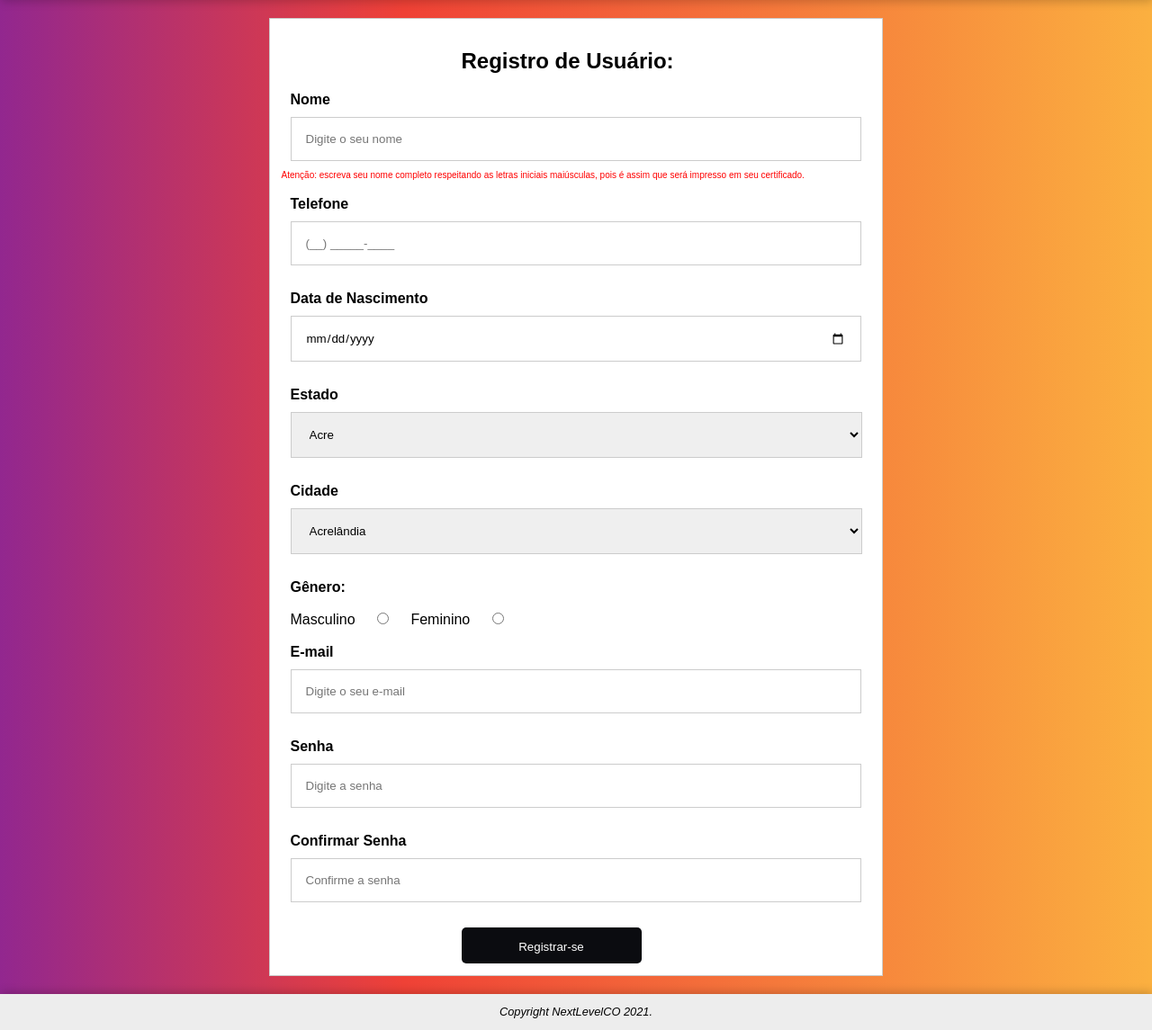
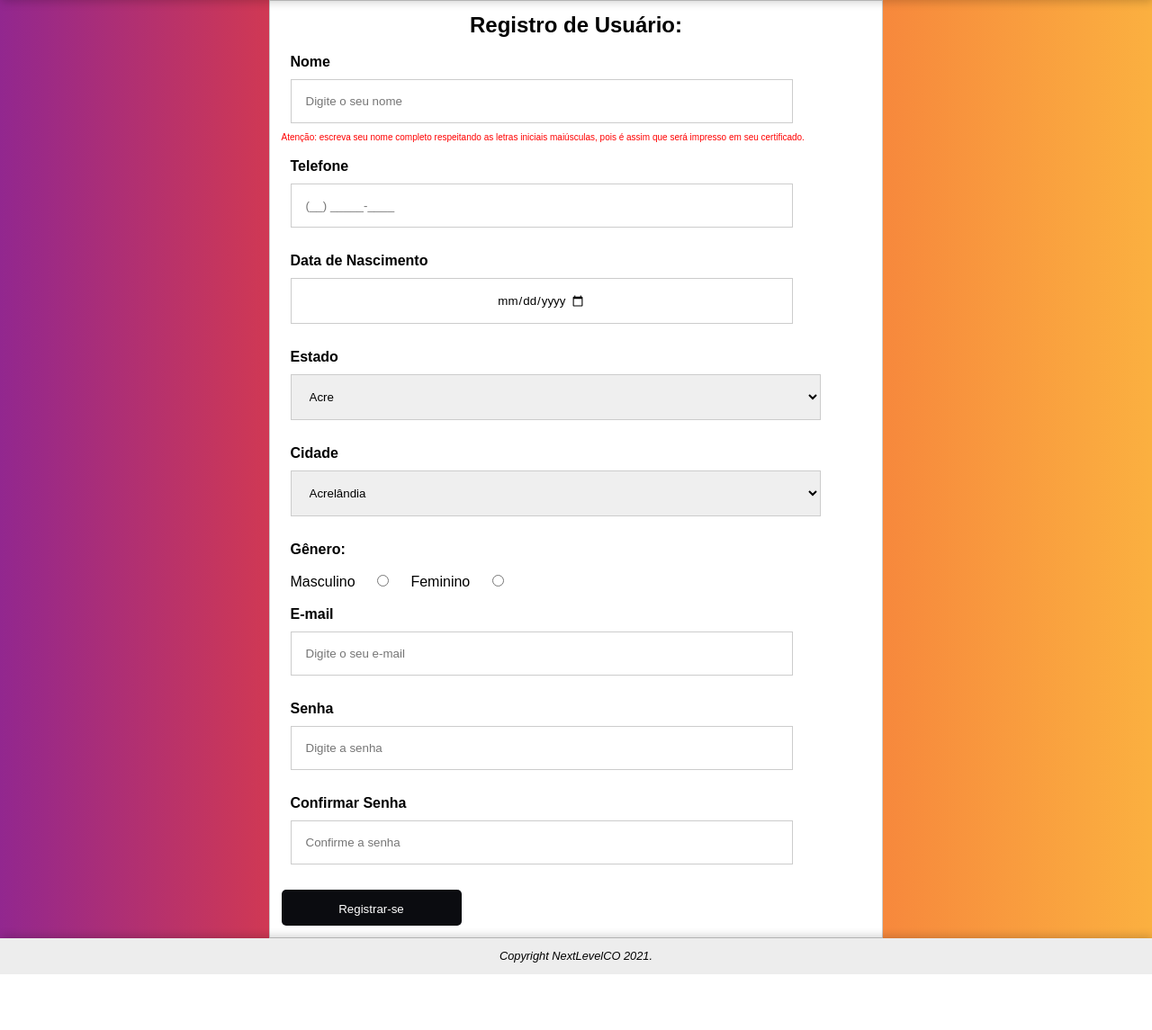
Before and after one commit to lucasgiannone/nlevel, a PHP site: page /registro.php in a window 1280 px wide. Shown: the part 56-1201 px from the top of the page at 90% size. After the commit the page ends 1139 px from the top, so only its background shows below. Run offline with PHP 8.4, Linux system fonts and the light colour scheme; style sheets or scripts are compiled from the project's sources; some libraries are stand-ins or nearby versions.

Commit message:
Registro coisado (esqueci o nome)

```diff
--- a/css/registro.css
+++ b/css/registro.css
@@ -141,18 +141,14 @@ footer {
 }
 
 /* Final Footer */
+#registroh2 {
+  color: black;
+  text-align: center;
+}
+
 .reg-wrap {
   background: -webkit-gradient(linear, left top, right top, from(#92278f), color-stop(35%, #ef4136), to(#fbb040));
   background: linear-gradient(90deg, #92278f 0%, #ef4136 35%, #fbb040 100%);
-}
-
-#registroh2 {
-  color: black;
-  margin-inline: 200px;
-  margin-block: 20px;
-}
-
-.reg-wrap {
   -webkit-box-align: center;
       -ms-flex-align: center;
           align-items: center;
@@ -167,8 +163,14 @@ form {
   background-color: white;
   padding: 1vw;
   margin: auto;
-  margin-block: 20px;
   border: 1px solid #ccc;
+  max-width: 100%;
+}
+
+@media screen and (max-width: 600px) {
+  form {
+    text-align: center;
+  }
 }
 
 form > label {
@@ -176,31 +178,30 @@ form > label {
   font-family: Arial, Helvetica, sans-serif;
   font-weight: bold;
   margin: 10px;
+  max-width: 80%;
 }
 
 /* Inputs */
-input[type=email], input[type=password], input[type=text], input[type=tel] {
-  display: block;
+input[type=email], input[type=date], input[type=password], input[type=text], input[type=tel] {
+  display: -webkit-box;
+  display: -ms-flexbox;
+  display: flex;
   width: 600px;
   padding: 1rem;
   margin: 10px;
   border: 1px solid #ccc;
-}
-
-input[type=date] {
-  display: block;
-  width: 600px;
-  padding: 1rem;
-  margin: 10px;
-  border: 1px solid #ccc;
+  max-width: 80%;
 }
 
 form select {
-  display: block;
+  display: -webkit-box;
+  display: -ms-flexbox;
+  display: flex;
   width: 635px;
   padding: 1rem;
   margin: 10px;
   border: 1px solid #ccc;
+  max-width: 90%;
 }
 
 button[type=submit] {
@@ -213,7 +214,7 @@ button[type=submit] {
   cursor: pointer;
   height: 40px;
   width: 200px;
-  margin-inline: 200px;
+  max-width: 100%;
 }
 
 button:hover {
--- a/css/registro.scss
+++ b/css/registro.scss
@@ -133,17 +133,15 @@ footer{
 
 $buttons: #0b0c10;
 
-.reg-wrap{
-	background: linear-gradient(90deg, rgba(146,39,143,1) 0%, rgba(239,65,54,1) 35%, rgba(251,176,64,1) 100%);
-}
+
 
 #registroh2{
 	color: black;
-	margin-inline: 200px;
-	margin-block: 20px;
+	text-align: center;
 }
 
 .reg-wrap{
+	background: linear-gradient(90deg, rgba(146,39,143,1) 0%, rgba(239,65,54,1) 35%, rgba(251,176,64,1) 100%);
 	align-items:center;
 	display:flex;
 	height:calc(100% - (70px + 70px));
@@ -151,45 +149,43 @@ $buttons: #0b0c10;
 
 	/*----------Login Form----------*/
 	form {
+
 		background-color: white;
 		padding: 1vw;
 		margin: auto;
-		margin-block: 20px;
 		border: 1px solid #ccc;
+		max-width: 100%;
+	}
+	@media screen and (max-width: 600px) {
+		form{text-align: center;
+		}
 	}
 	form>label{
 		font-size: 1rem;
 		font-family:Arial, Helvetica, sans-serif;
 		font-weight: bold;
 		margin: 10px;
+		max-width: 80%;
 	}
 	/* Inputs */
-	input[type=email], input[type=password], input[type=text], input[type=tel]{
-		display: block;
+	input[type=email], input[type=date], input[type=password], input[type=text], input[type=tel]{
+		display: flex;
 		width: 600px;
 		padding: 1rem;
 		margin: 10px;
 		border: 1px solid #ccc;
-	}
-	input[type=date]{
-		display: block;
-		width: 600px;
-		padding: 1rem;
-		margin: 10px;
-		border: 1px solid #ccc;
+		max-width: 80%;
 
 	}
 
 	form select{
-		display: block;
+		display: flex;
 		width: 635px;
 		padding: 1rem;
 		margin: 10px;
 		border: 1px solid #ccc;
+		max-width: 90%;
 	}
-
-
-
 
 button[type=submit]{
 		display: inline;
@@ -201,8 +197,10 @@ button[type=submit]{
 		cursor: pointer;
 		height: 40px;
 		width: 200px;
-		margin-inline: 200px;
+		max-width: 100%;
+
 	}
+
 button:hover {
 		opacity: 0.8;
 	}
--- a/registro.php
+++ b/registro.php
@@ -62,6 +62,7 @@ require_once "./components/nav.php"
 		<form method="post">
 			<h2 id="registroh2">Registro de Usuário:</h2>
 			<!-- NOME -->
+			<br>
 			<label for="uname">Nome</label>
 			<input type="text" placeholder="Digite o seu nome" name="uname" required>
 			<p class="alert">Atenção:  escreva seu nome completo respeitando as letras iniciais maiúsculas, pois é assim que será impresso em seu certificado.</p>
@@ -118,9 +119,9 @@ require_once "./components/nav.php"
 			<!-- Botão Registrar -->
 			<br>
 			<button type="submit">Registrar-se</button>
-	</div>
-	</div>
 		</form>
+
+
 	</div>
 	<footer>
 		<address class="copyright">Copyright NextLevelCO 2021.</address>
```
Also changed, not shown: 1 other file. Lines whose indentation alone changed are shown as unchanged.
